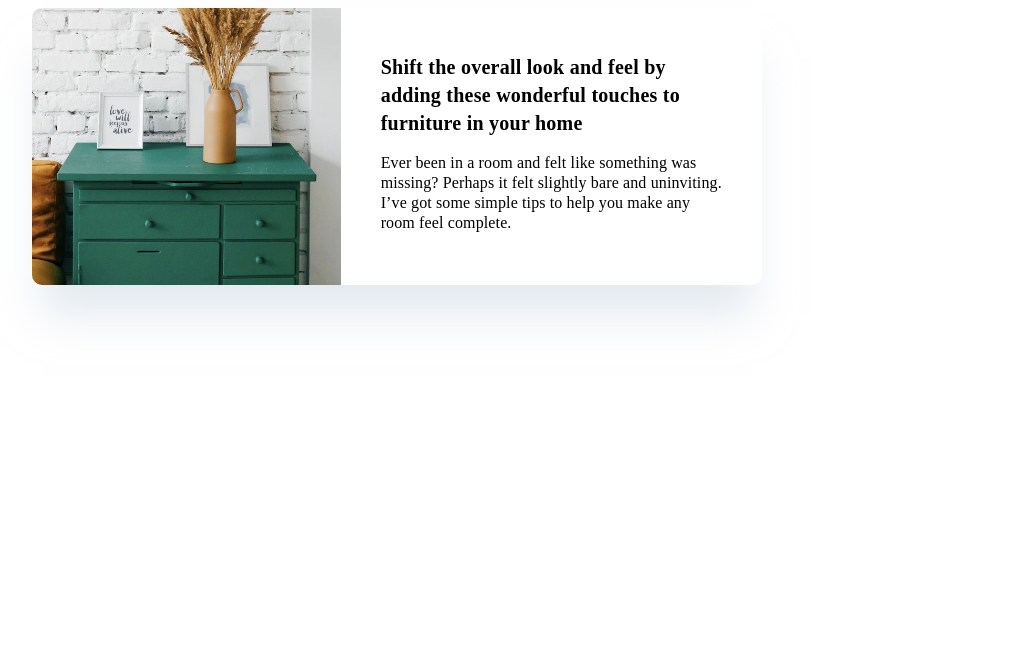
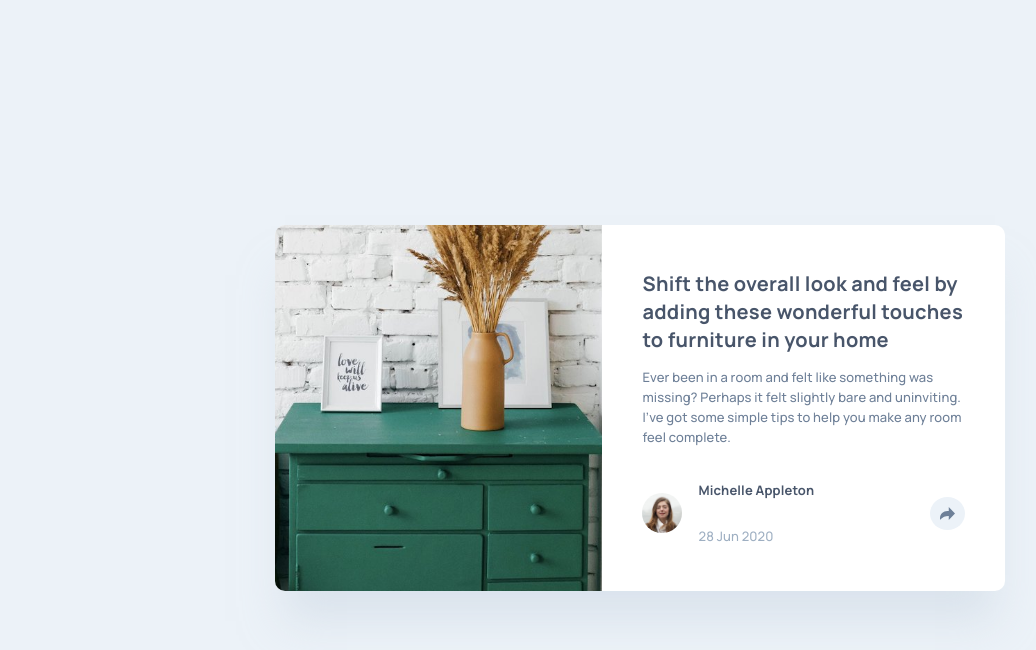
Before and after one commit to klekwedge/article-preview, a Vue app: page / in a window 1280 px wide. Shown: the top 650 px of the page, without its empty margins (0-1036 px from the left). Built offline with nearby package versions, Linux system fonts and the light colour scheme; the HTML template or start-up script is replaced by a standard one.

Commit message:
feat: add Author

```diff
--- /dev/null
+++ b/src/components/Author.vue
@@ -0,0 +1,97 @@
+<template>
+  <div class="author-share">
+    <div class="author">
+      <img :src="avatar" alt="Profile Picture" class="avatar" />
+      <div class="author-details">
+        <p class="author-name">Michelle Appleton</p>
+        <p class="author-date">28 Jun 2020</p>
+      </div>
+    </div>
+    <div class="share-icon" @click="toggleShareOn" ref="share" defaultShare>
+      <img :src="share" alt="Share Icon" class="icon" ref="image" />
+    </div>
+  </div>
+</template>
+
+  <script>
+import avatar from "../../public/avatar-michelle.jpg";
+import share from "../../public/icon-share.svg";
+import shareWhite from "../../public/icon-share-white.svg";
+
+export default {
+  data() {
+    return {
+      avatar: avatar,
+      share: share,
+      shareWhite: shareWhite,
+      defaultShare: true,
+    };
+  },
+  methods: {
+    toggleShareOn() {
+      if (this.defaultShare === true) {
+        this.$refs.share.style.backgroundColor = "hsl(214, 17%, 51%)";
+        this.$refs.image.src = shareWhite;
+        this.defaultShare = false;
+      } else {
+        this.$refs.share.style.backgroundColor = "hsl(210, 46%, 95%)";
+        this.$refs.image.src = share;
+        this.defaultShare = true;
+      }
+      this.$emit("open");
+    },
+  },
+};
+</script>
+
+  <style>
+.author-share {
+  display: flex;
+  justify-content: space-between;
+  align-items: center;
+}
+
+.author {
+  display: flex;
+  justify-content: center;
+  align-items: center;
+}
+
+.avatar {
+  display: inline-block;
+  border-radius: 50%;
+  width: 2.5rem;
+  height: auto;
+  margin-right: 1rem;
+}
+
+.author-details {
+  display: flex;
+  flex-direction: column;
+  justify-content: center;
+}
+
+.author-name {
+  font-weight: 700;
+  line-height: 1.25rem;
+  letter-spacing: 0.13px;
+  color: var(--very-dark-gray-blue);
+}
+
+.author-date {
+  line-height: 1.25rem;
+  letter-spacing: 0.13px;
+  color: var(--gray-blue);
+}
+
+.share-icon {
+  display: inline-block;
+  border-radius: 50%;
+  background-color: var(--light-gray-blue);
+  padding: 0.625rem;
+}
+
+.share-icon:hover {
+  cursor: pointer;
+}
+</style>
--- a/src/components/Text.vue
+++ b/src/components/Text.vue
@@ -10,9 +10,9 @@
       any room feel complete.
     </p>
 
-    <!-- <div>
+    <div>
       <Author @open="toggleShare" />
-    </div> -->
+    </div>
 
     <div>
       <Share @close="toggleShare" v-show="isShare" class="share-component" />
@@ -21,7 +21,7 @@
 </template>
 
   <script>
-// import Author from "./Author.vue";
+import Author from "./Author.vue";
 import Share from "./Share.vue";
 
 export default {
@@ -30,7 +30,7 @@ export default {
       isShare: false,
     };
   },
-  components: { Share },
+  components: { Author, Share },
   methods: {
     toggleShare() {
       this.isShare = !this.isShare;
--- a/src/style.css
+++ b/src/style.css
@@ -0,0 +1,30 @@
+@import url("https://fonts.googleapis.com/css2?family=Manrope:wght@500;700&display=swap");
+
+:root {
+  --very-dark-gray-blue: hsl(217, 19%, 35%);
+  --desaturated-dark-blue: hsl(214, 17%, 51%);
+  --gray-blue: hsl(212, 23%, 69%);
+  --light-gray-blue: hsl(210, 46%, 95%);
+}
+
+* {
+  box-sizing: border-box;
+}
+
+img {
+  width: 100%;
+  height: auto;
+  display: block;
+}
+
+body {
+  display: flex;
+  justify-content: center;
+  align-items: center;
+  min-height: 100vh;
+  font-family: "Manrope", sans-serif;
+  font-weight: 500;
+  font-size: 13px;
+  background-color: var(--light-gray-blue);
+  color: var(--desaturated-dark-blue);
+}
```
